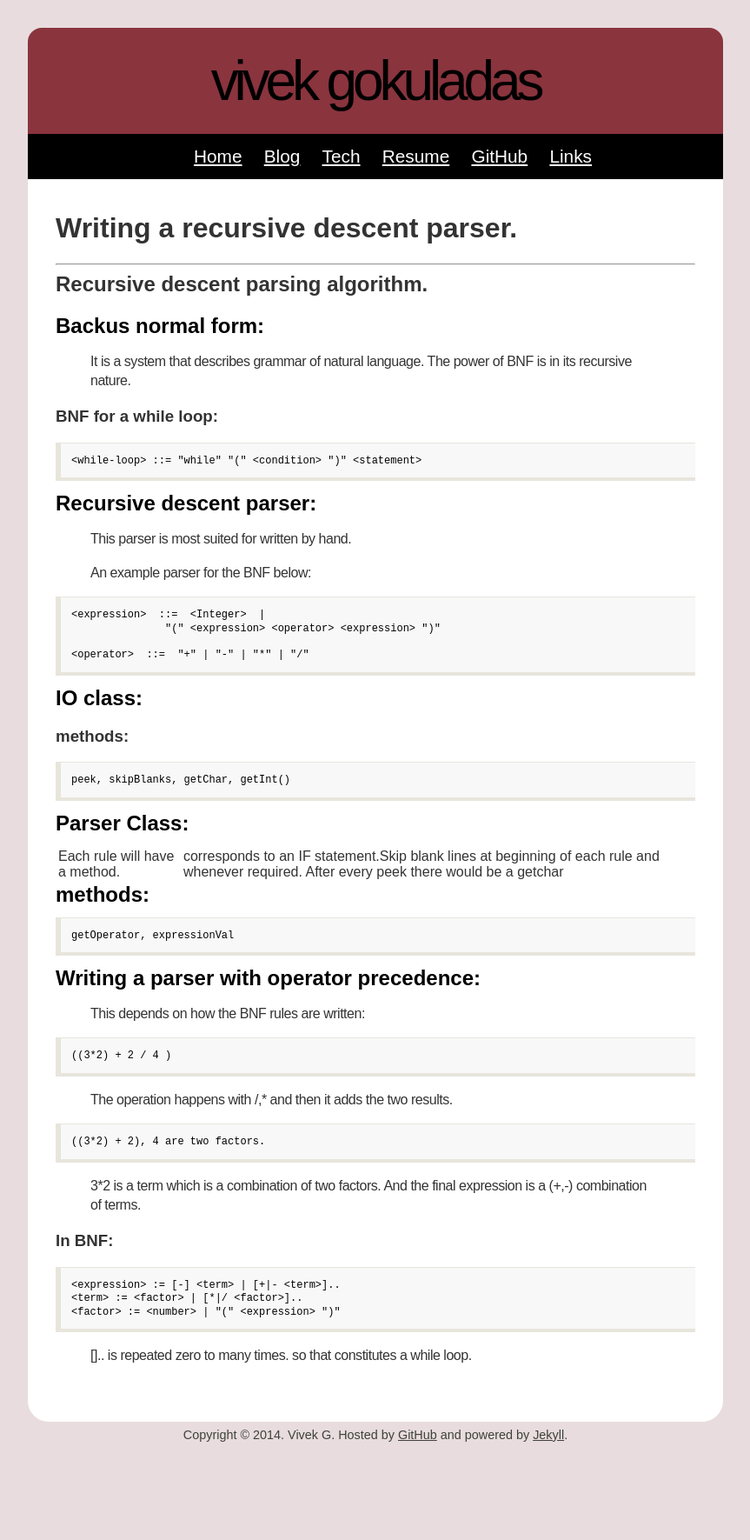
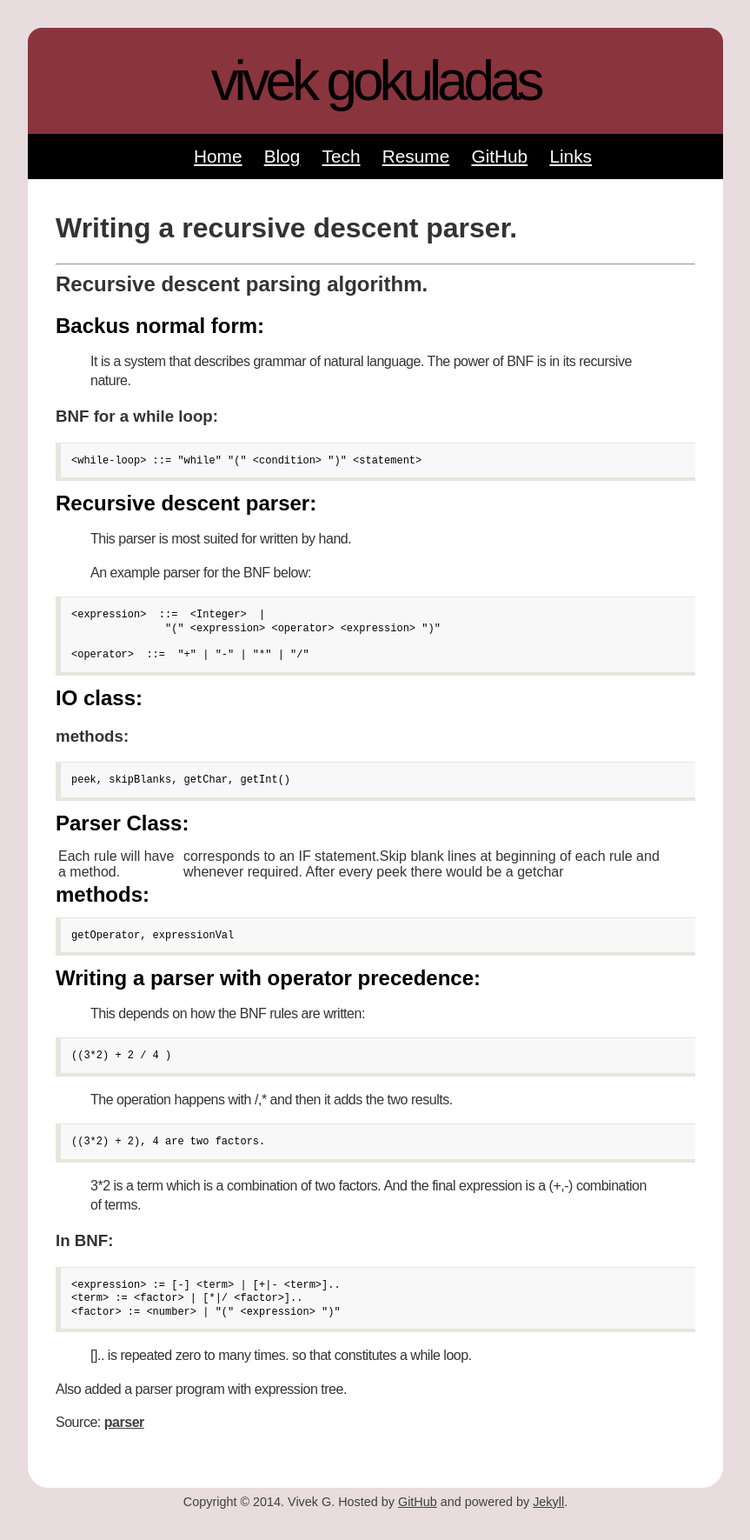
Before and after one commit to excray/excray.github.io, a Jekyll site: the page built from tech/_posts/2015-03-02-Writing a recursive descent parser.markdown, in a window 1280 px wide. Shown: the whole page at 87% size, without its empty margins (208-1071 px from the left). Built offline with Jekyll 4.4.1, drawn with Linux system fonts in a browser that asks for light colours; a script that is not in the unit is left out; before the commit the page ends 1694 px from its top, so only the background shows below that.

Commit message:
added rdp parser with exp tree

```diff
--- a/tech/_posts/2015-03-02-Writing a recursive descent parser.markdown
+++ b/tech/_posts/2015-03-02-Writing a recursive descent parser.markdown
@@ -64,3 +64,7 @@ Each rule will have a method. | corresponds to an IF statement.Skip blank lines
 	<factor> := <number> | "(" <expression> ")"
 
 > [].. is repeated zero to many times. so that constitutes a while loop.
+
+Also added a parser program with expression tree.
+
+Source: [parser](https://github.com/Compilers-ML/compiler-exercises/tree/master/Excray/rdp_parser)
```
